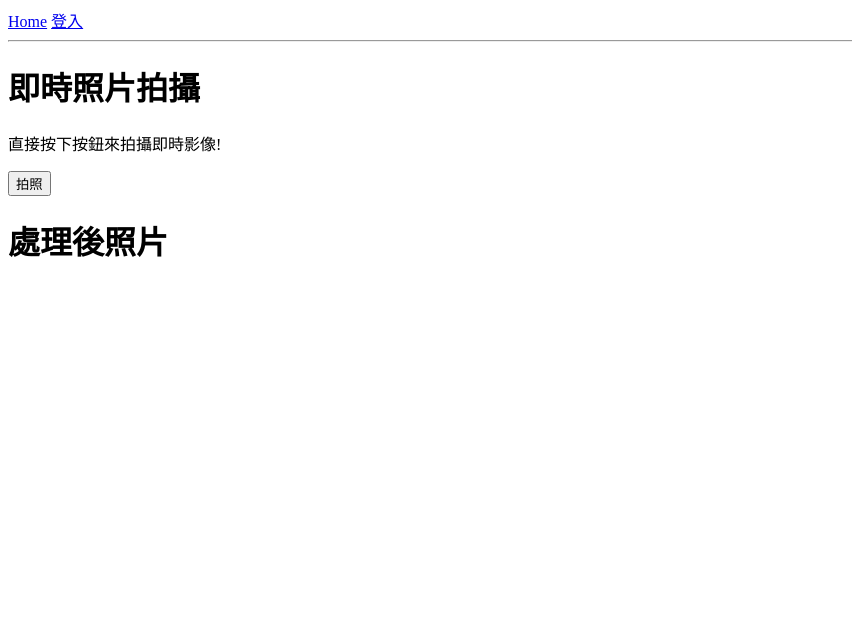
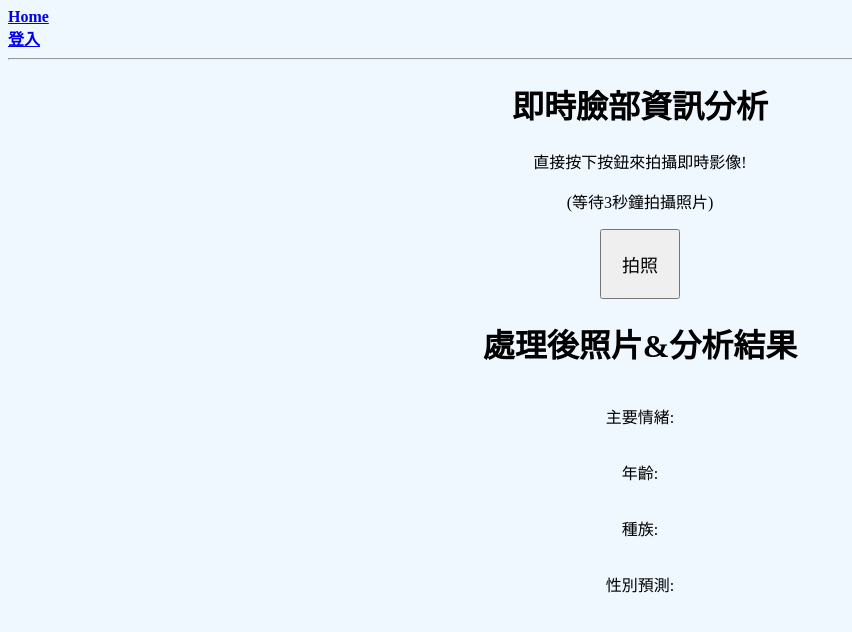
Before and after one commit to MapleHsiao/PiCamLineProcessor, a Flask app: page /capture in a window 1280 px wide. Shown: the top 632 px of the page, without its empty margins (0-852 px from the left). Run offline with Flask 3, Linux system fonts and the light colour scheme.

Commit message:
9/3 progress

```diff
--- a/app/routes.py
+++ b/app/routes.py
@@ -55,7 +55,26 @@ def register():
 @socketio.on('capture_image')
 def picture():
     if request.method == 'POST':
-        result = CapturePicture()
-        return jsonify(result)
+        try:
+            result = CapturePicture()
+
+            if result["status"] != "success":
+                return jsonify({"capture": result})
+
+            analysis_results = ProcessPicture()
+            if analysis_results.get('status') == 'error':
+                if "Face could not be detected" in analysis_results.get('message'):
+                    analysis_results['message'] = "無檢測到臉部"
+
+                return jsonify({"capture": result, "analysis": analysis_results})
+
+            combined_results = {
+                'capture': result,
+                'analysis': analysis_results
+            }
+            return jsonify(combined_results)
+        except Exception as e:
+            # 可以記錄 e 的詳細資訊，例如寫入到日誌文件
+            return jsonify({"capture": {"status": "error", "message": str(e)}})
     else:
         return render_template('deepface.html', title='DeepFace')
--- a/app/templates/base.html
+++ b/app/templates/base.html
@@ -4,35 +4,47 @@
 <head>
     <meta charset="UTF-8">
     <meta name="viewport" content="width=device-width, initial-scale=1.0">
+    <link rel="stylesheet" type="text/css" href="{{ url_for('static', filename='css/frameline.css') }}">
     {% if title %}
     <title>{{ title }} - PiCamLineProcessor</title>
     {% else %}
     <title>Wellcome to PiCamLineProcessor</title>
     {% endif %}
     {% block javascripts %}{% endblock %}
+    <style>
+        body {
+            background-color:aliceblue ;
+        }
+    </style>
 </head>
 
 <body>
-    <div>
-        <a href="{{ url_for('index' ) }}">Home</a>
-        {% if current_user.is_anonymous %}
-        <a href="{{ url_for('login') }}">登入</a>
-        {% else %}
-        <a href="{{ url_for('picture') }}">DeepFace</a>
-        <a href="{{ url_for('logout') }}">登出</a>
-        {% endif %}
+    <div class="nav-container">
+        <div>
+          <a href="{{ url_for('index' ) }}"><b>Home</b></a>
+          {% if not current_user.is_anonymous %}
+            <a href="{{ url_for('picture') }}"><b>DeepFace</b></a>
+          {% endif %}
+        </div>
+        <div>
+          {% if current_user.is_anonymous %}
+            <a href="{{ url_for('login') }}"><b>登入</b></a>
+          {% else %}
+            <a href="{{ url_for('logout') }}"><b>登出</b></a>
+          {% endif %}
+        </div>
     </div>
     <hr>
     {% with messages = get_flashed_messages() %}
     {% if messages %}
-    <ul>
+    <div style="text-align: center;">
         {% for message in messages %}
-        <li>{{ message }}</li>
+        <div>•{{ message }}</div>
         {% endfor %}
-    </ul>
+    </div>
     {% endif %}
+    {% endwith %}
 
-    {% endwith %}
     {% block content %}
 
     {% endblock %}
--- a/app/templates/deepface.html
+++ b/app/templates/deepface.html
@@ -3,33 +3,80 @@
 {% block content %}
 
 <!-- 第一部分 -->
-<h1>即時照片拍攝</h1>
-<p>直接按下按鈕來拍攝即時影像!</p>
-<button id="capture-btn">拍照</button>
-<div>
-    <img id="captured-image" src="{{ url_for('static', filename='img/instant.jpg') }}" alt="拍攝的照片會出現在這" style="display:none;">
+<div class="unprocessed-info" style="text-align:center;">
+    <h1>即時臉部資訊分析</h1>
+    <p>直接按下按鈕來拍攝即時影像!</p>
+    <p>(等待3秒鐘拍攝照片)</p>
+    <button id="capture-btn" style="font-size:18px; padding:20px;">拍照</button>
+
+    <div>
+        <img id="captured-image" src="{{ url_for('static', filename='img/instant.jpg') }}" alt="拍攝的照片會出現在這"
+            style="display:none;">
+    </div>
 </div>
-
 <!-- 第二部分 -->
-<h1>處理後照片</h1>
-<div>
-    <img id="captured-image" src="{{ url_for('static', filename='img/instant_ok.jpg') }}" alt="處理的照片會出現在這" style="display:none;">
-    <!--  -->
+<div class="processed-info" style="text-align:center;">
+    <h1>處理後照片&分析結果</h1>
+    <div style="display: flex; justify-content: center; margin: auto;">
+        <div id="image-container" style="display: flex; flex-direction: column; align-items: center;">
+            <img id="processed-image" src="{{ url_for('static', filename='img/instant_ok.jpg') }}" alt="處理的照片會出現在這"
+                style="display:none;">
+        </div>
+        <div id="info-container" style="display: flex; flex-direction: column; justify-content: center;">
+            <p id="emotion-text">主要情緒: </p>
+            <p id="age-text">年齡: </p>
+            <p id="race-text">種族: </p>
+            <p id="gender-text">性別預測: </p>
+        </div>
+    </div>
 </div>
 <!-- 你可以在這裡添加其他內容或功能 -->
 
 <script type="text/javascript">
-    $("#capture-btn").click(function() {
+    $("#capture-btn").click(function () {
+        // 禁用按鈕
+        $(this).prop("disabled", true);
+
         $.ajax({
             url: '/capture',
             type: 'POST',
-            success: function(response) {
-                alert(response.message);
-                if (response.status === "success") {
-                     $('#captured-image').attr('src', '/facepicture/instant.jpg?' + new Date().getTime()).show();
+            success: function (response) {
+                // 啟用按鈕
+                $("#capture-btn").prop("disabled", false)
+
+                // 判斷capture是否成功
+                if (response.capture.status === "success") {
+                    // 顯示 CapturePicture 的返回資訊
+                    alert(response.capture.message);
+                    $('#captured-image').attr('src', 'static/img/instant.jpg?' + new Date().getTime()).show();
+
+                    // 判斷 analysis 是否存在和成功
+                    if (response.analysis && response.analysis.status !== 'error') {
+                        $('#processed-image').attr('src', 'static/img/instant_ok.jpg?' + new Date().getTime()).show();
+                        $("#emotion-text").text("主要情緒: " + response.analysis.emotion);
+                        $("#age-text").text("年齡: " + response.analysis.age);
+                        $("#race-text").text("種族: " + response.analysis.race);
+                        $("#gender-text").text("性別預測: " + response.analysis.gender);
+                    } else if (response.analysis && response.analysis.status === 'error') {
+                        alert(response.analysis.message);
+                        $('#processed-image').hide();
+                        $("#emotion-text").text("主要情緒: 無法分析");
+                        $("#age-text").text("年齡: 無法分析");
+                        $("#race-text").text("種族: 無法分析");
+                        $("#gender-text").text("性別預測: 無法分析");
+                    }
+                } else {
+                    alert(response.capture.message);
+                    $('#captured-image').hide();
+                    $('#processed-image').hide();
                 }
             },
-            error: function(error) {
+
+            error: function (error) {
+                //啟用按鈕
+                $("#capture-btn").prop("disabled", false)
+
+                alert("發生錯誤：" + error.responseText);
                 console.log(error);
             }
         });
--- a/app/templates/login.html
+++ b/app/templates/login.html
@@ -1,7 +1,8 @@
 {% extends 'base.html' %}
 {% block content %}
+<div style="text-align: center;">
     <h1>登入</h1>
-<form action="" method="post" novalidate>
+    <form action="" method="post" novalidate style="display: inline-block; text-align: left;">
         {{ form.hidden_tag() }}
         <p>
             {{ form.username.label }}
@@ -21,4 +22,5 @@
         <p>{{ form.submit() }}</p>
         <p>沒有帳戶? <a href="{{ url_for('register') }}">加入會員!</a></p>
     </form>
+</div>
 {% endblock %}
--- a/app/templates/register.html
+++ b/app/templates/register.html
@@ -1,7 +1,8 @@
 {% extends 'base.html' %}
 {% block content %}
+<div style="text-align: center;">
     <h1>Register</h1>
-<form action="" method="post">
+    <form action="" method="post" style="display: inline-block; text-align: left;">
         {{ form.hidden_tag() }}
         <p>
             {{ form.username.label }}<br>
@@ -33,4 +34,5 @@
         </p>
         <p> {{ form.submit() }}</p>
     </form>
+</div>
 {% endblock %}
```
Also changed, not shown: app/AppUtility.py (+42 -22 lines), app/templates/index.html (+6 -2 lines), static/img/instant.jpg, static/img/instant_ok.jpg. Lines whose indentation alone changed are shown as unchanged.
